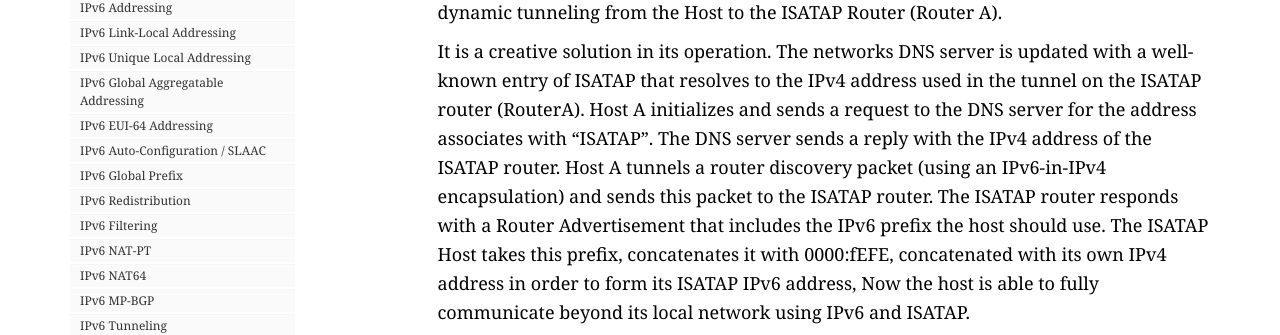
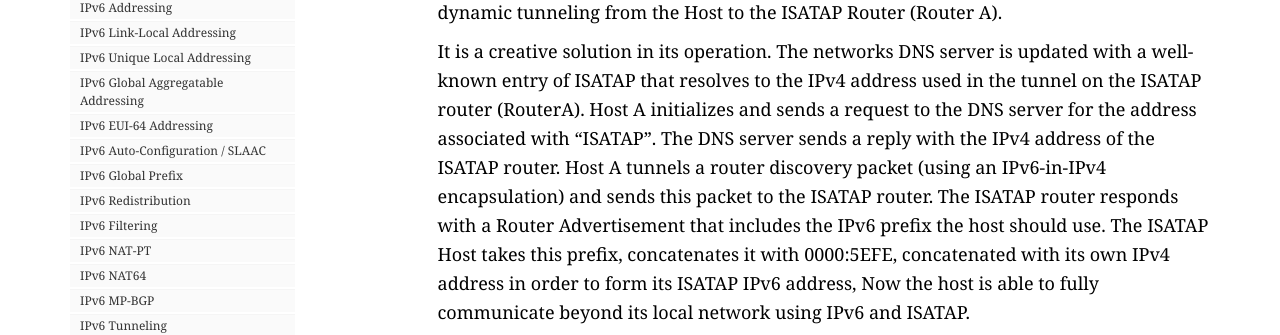
Before and after one commit to bsrandall/CCIE, a Jekyll site: the page built from pages/general-routing/3.2.13.md, in a window 1280 px wide and 900 px high, scrolled down 517 px. Shown: the part 221-556 px from the top of the window. Built offline with Jekyll 4.4.1, drawn with Linux system fonts in a browser that asks for light colours; nearby versions of some CDN libraries; comment, search, counter and statistics services are not loaded.

Commit message:
05-11-2017 6

```diff
--- a/pages/general-routing/3.2.13.md
+++ b/pages/general-routing/3.2.13.md
@@ -16,7 +16,7 @@ ISATAP was designed to help IP4-only devices communicate to native IPv6 devices,
 
 Notice in the diagram below we have an IPv4 host attached to an IPv4 router. The Host needs to communicate with an IPv6 Host (in this case the router). ISATAP involves dynamic tunneling from the Host to the ISATAP Router (Router A).
 
-It is a creative solution in its operation. The networks DNS server is updated with a well-known entry of ISATAP that resolves to the IPv4 address used in the tunnel on the ISATAP router (RouterA). Host A initializes and sends a request to the DNS server for the address associates with “ISATAP”. The DNS server sends a reply with the IPv4 address of the ISATAP router. Host A tunnels a router discovery packet (using an IPv6-in-IPv4 encapsulation) and sends this packet to the ISATAP router. The ISATAP router responds with a Router Advertisement that includes the IPv6 prefix the host should use. The ISATAP Host takes this prefix, concatenates it with 0000:fEFE, concatenated with its own IPv4 address in order to form its ISATAP IPv6 address, Now the host is able to fully communicate beyond its local network using IPv6 and ISATAP.
+It is a creative solution in its operation. The networks DNS server is updated with a well-known entry of ISATAP that resolves to the IPv4 address used in the tunnel on the ISATAP router (RouterA). Host A initializes and sends a request to the DNS server for the address associated with “ISATAP”. The DNS server sends a reply with the IPv4 address of the ISATAP router. Host A tunnels a router discovery packet (using an IPv6-in-IPv4 encapsulation) and sends this packet to the ISATAP router. The ISATAP router responds with a Router Advertisement that includes the IPv6 prefix the host should use. The ISATAP Host takes this prefix, concatenates it with 0000:5EFE, concatenated with its own IPv4 address in order to form its ISATAP IPv6 address, Now the host is able to fully communicate beyond its local network using IPv6 and ISATAP.
 
 | 64 bits | 32 bits | 32 bits |
 | link local or global IPv6 unicast prefix | 0000:5EFE | IPv4 address of the ISATAP link |
```
Also changed, not shown: pages/general-routing/3.2.14.99.2.md (+3 -10 lines), images/ipv6_format.jpg (added).
